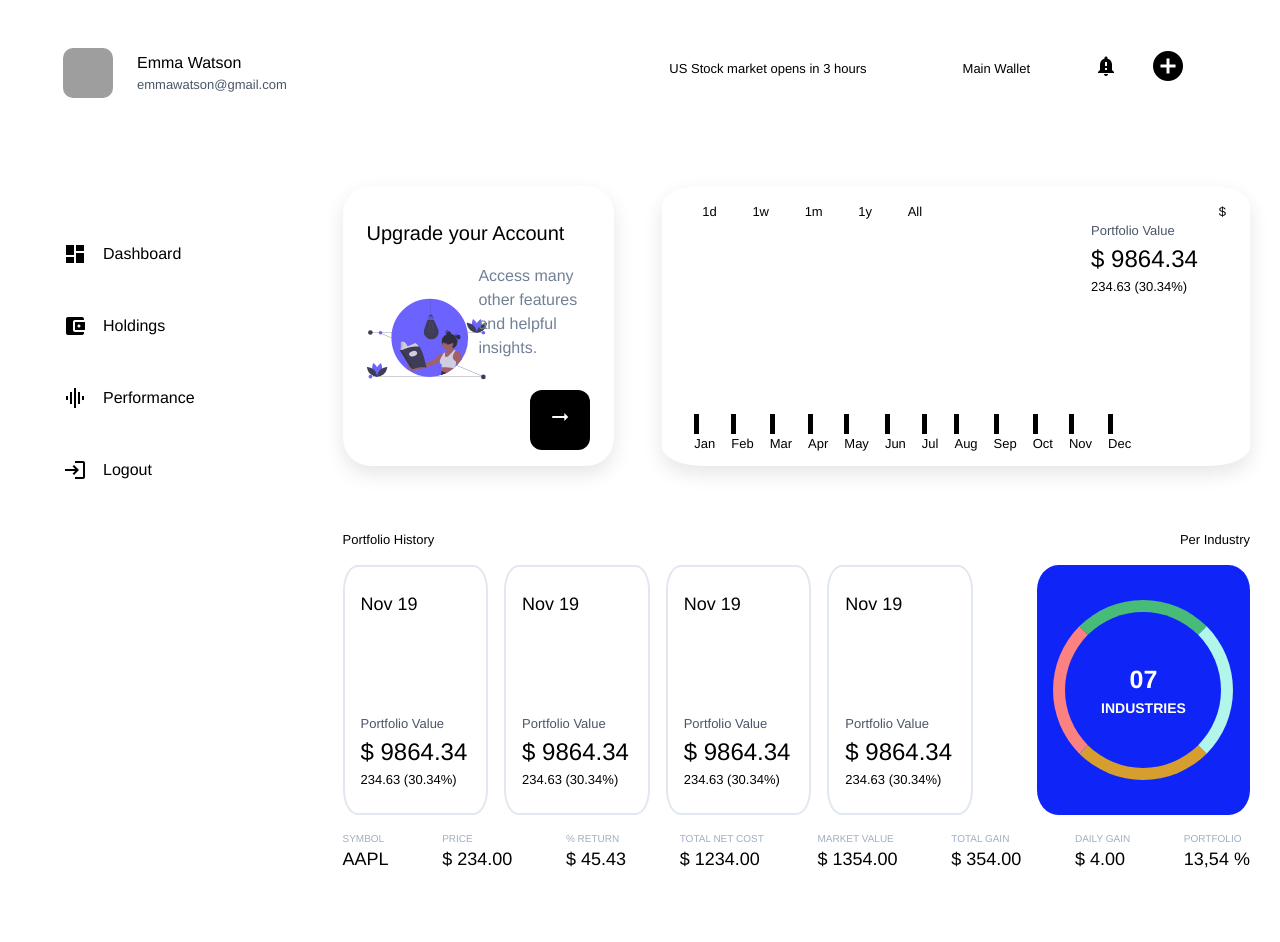
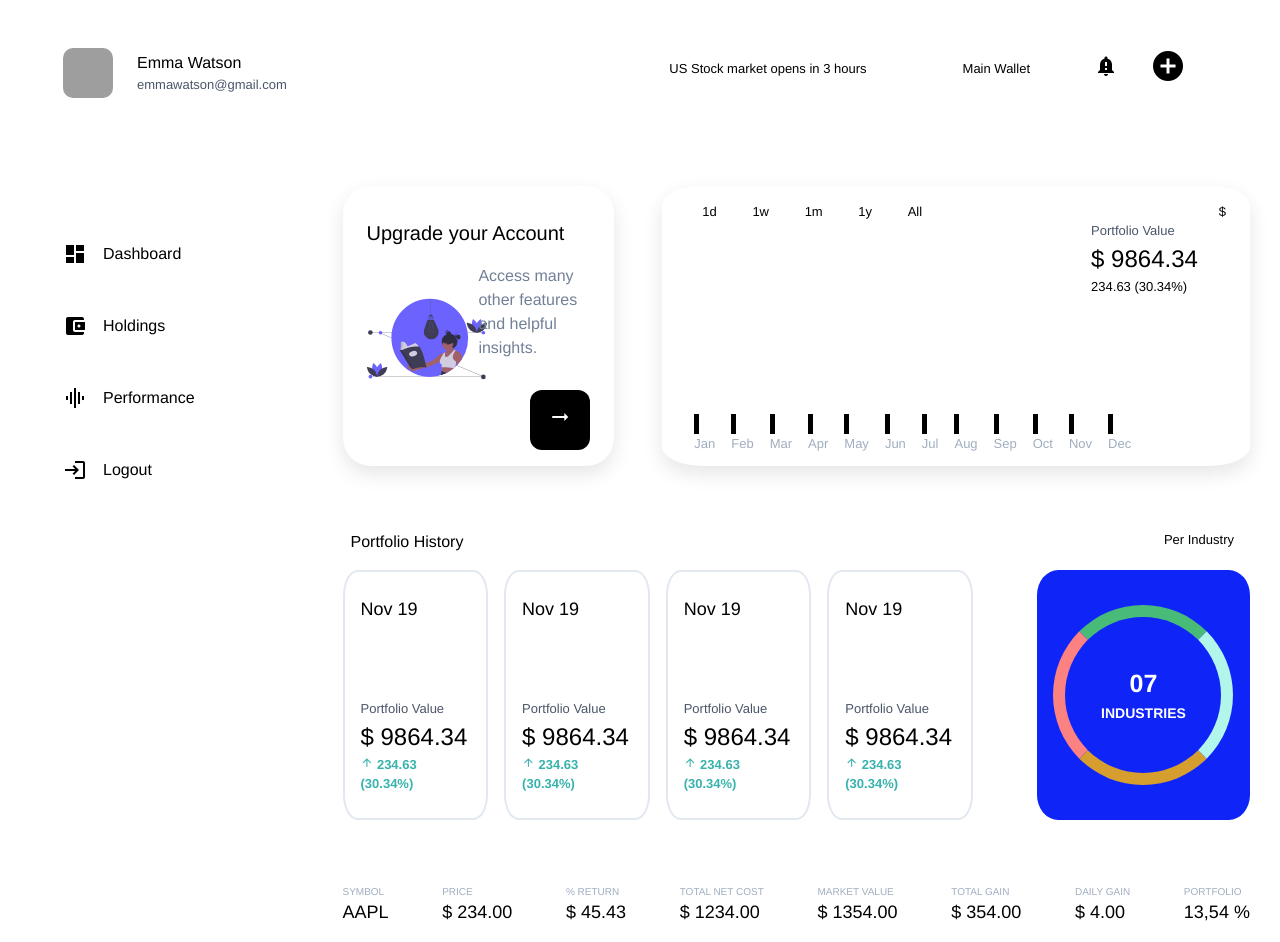
Before and after one commit to nobodyme/angular-mockup, an Angular app in the folder fintech/: page / in a window 1280 px wide. Built offline with nearby package versions, Linux system fonts and the light colour scheme; grey boxes are pictures that could not be loaded.

Commit message:
added finishing touches

```diff
--- a/fintech/src/app/components/history/history.component.css
+++ b/fintech/src/app/components/history/history.component.css
@@ -3,6 +3,11 @@
   width: 180px;
   border-radius: 10%;
   border: 2px solid var(--gray300);
+}
+
+.info-port{
+  font-size: 16px;
+  font-weight: 500;
 }
 
 .info-card-date{
@@ -15,6 +20,15 @@
 
 .info-card-value{
   font-size: 24px;
+}
+
+.info-card-stat{
+  font-weight: 600;
+  color: var(--teal500);
+}
+
+.info-card-stat > span{
+  font-size: 0.8rem;
 }
 
 .info-unknown{
--- a/fintech/src/app/components/history/history.component.html
+++ b/fintech/src/app/components/history/history.component.html
@@ -1,7 +1,7 @@
-<div>
+<div class="mb-5">
   <div class="d-flex justify-content-between my-3">
-    <div>Portfolio History</div>
-    <div>Per Industry</div>
+    <div class="info-port ml-2">Portfolio History</div>
+    <div class="mr-3">Per Industry</div>
   </div>
   <div>
     <div class="d-flex">
@@ -13,7 +13,12 @@
         <div>
           <div class="info-card-text">Portfolio Value</div>
           <div class="info-card-value">$ 9864.34</div>
-          <div>234.63 (30.34%)</div>
+          <div class="info-card-stat">
+            <span class="material-icons">
+              arrow_upward
+            </span>
+            234.63 (30.34%)
+          </div>
         </div>
       </div>
       <div
--- a/fintech/src/app/components/info/info.component.css
+++ b/fintech/src/app/components/info/info.component.css
@@ -55,3 +55,7 @@
   background: black;
   height: 100%;
 }
+
+.info-month-value{
+  color: var(--gray500);
+}
--- a/fintech/src/app/components/info/info.component.html
+++ b/fintech/src/app/components/info/info.component.html
@@ -36,7 +36,7 @@
       <div class="d-flex w-75 info-month">
         <div *ngFor="let item of month" class="py-3 px-2">
           <div class="fake-bar" [ngStyle]="{ 'max-height.px': 500 }"></div>
-          <div class="">{{ item }}</div>
+          <div class="info-month-value">{{ item }}</div>
         </div>
       </div>
       <div class="w-25">
```
